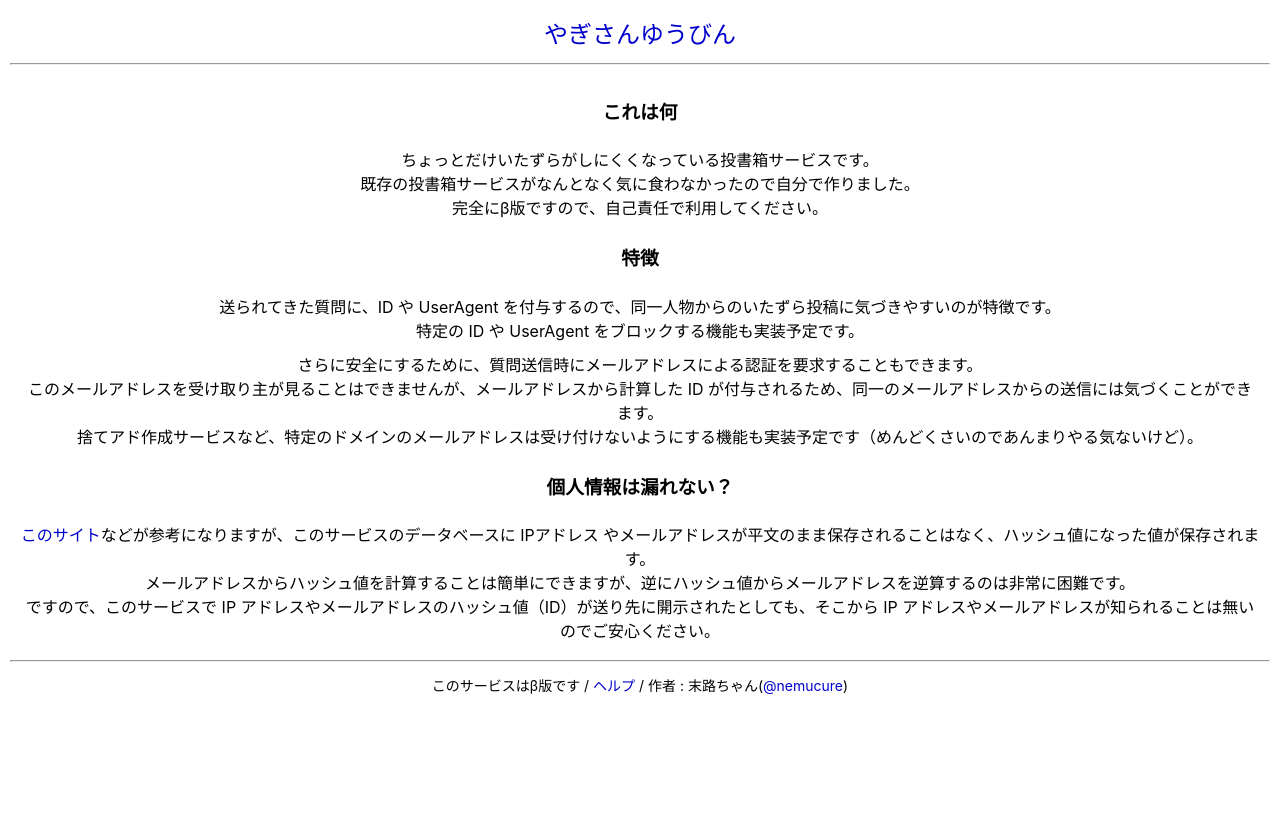
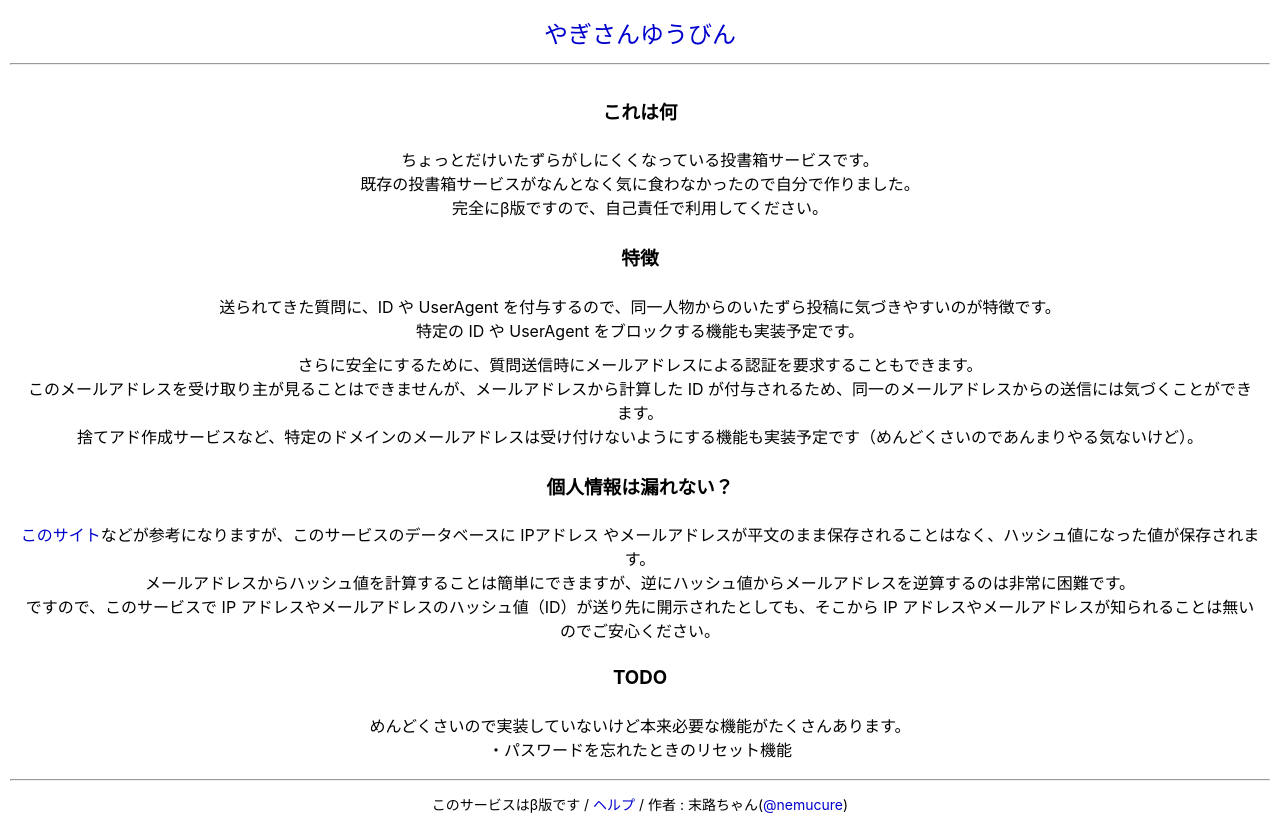
Before and after one commit to shimiwaka/yagisan-react, a React (Create React App) app: page /help in a window 1280 px wide. Before the commit the page ends 800 px from the top, so only its background shows below. Built offline with nearby package versions, Linux system fonts and the light colour scheme.

Commit message:
update Help

```diff
--- a/src/components/Help.tsx
+++ b/src/components/Help.tsx
@@ -41,6 +41,12 @@ const Help = () => {
         アドレスやメールアドレスのハッシュ値（ID）が送り先に開示されたとしても、そこから
         IP アドレスやメールアドレスが知られることは無いのでご安心ください。
       </div>
+      <h3>TODO</h3>
+      <div>
+        めんどくさいので実装していないけど本来必要な機能がたくさんあります。
+        <br />
+        ・パスワードを忘れたときのリセット機能
+      </div>
     </>
   );
 };
```
